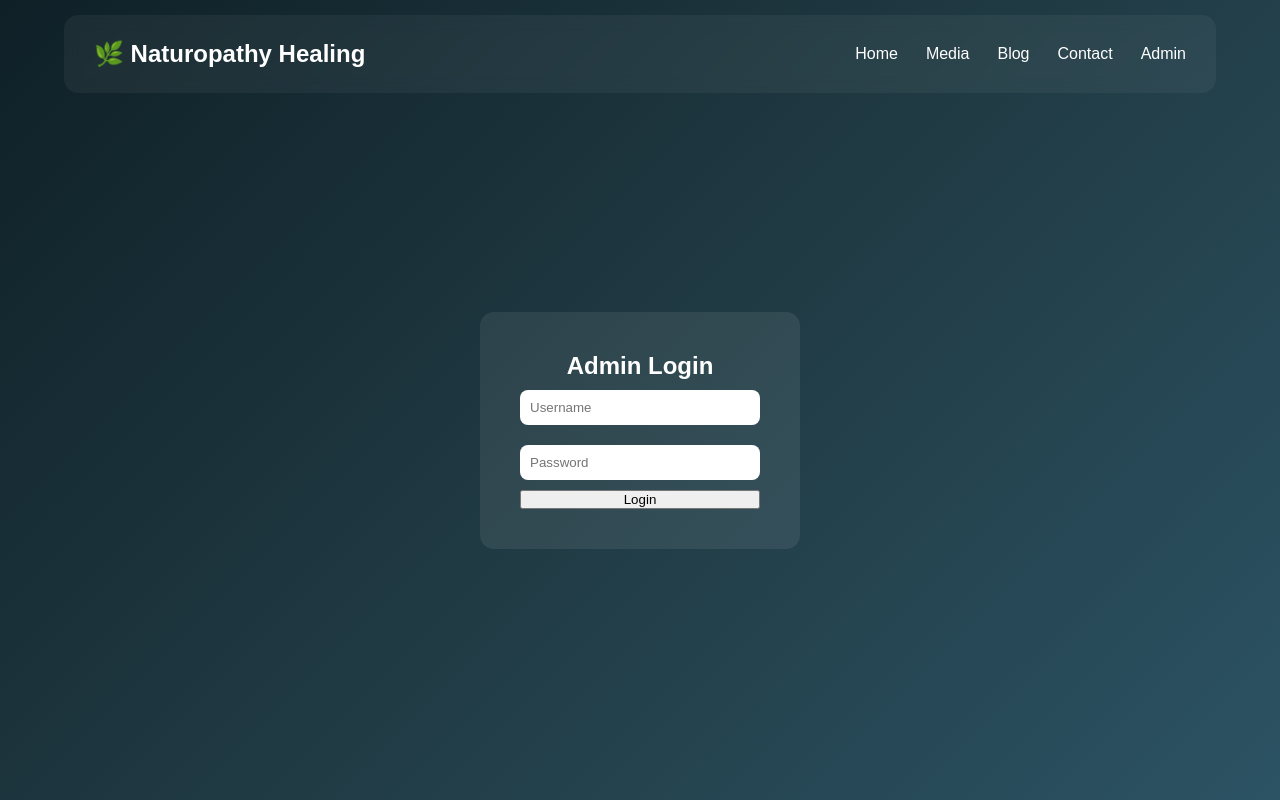
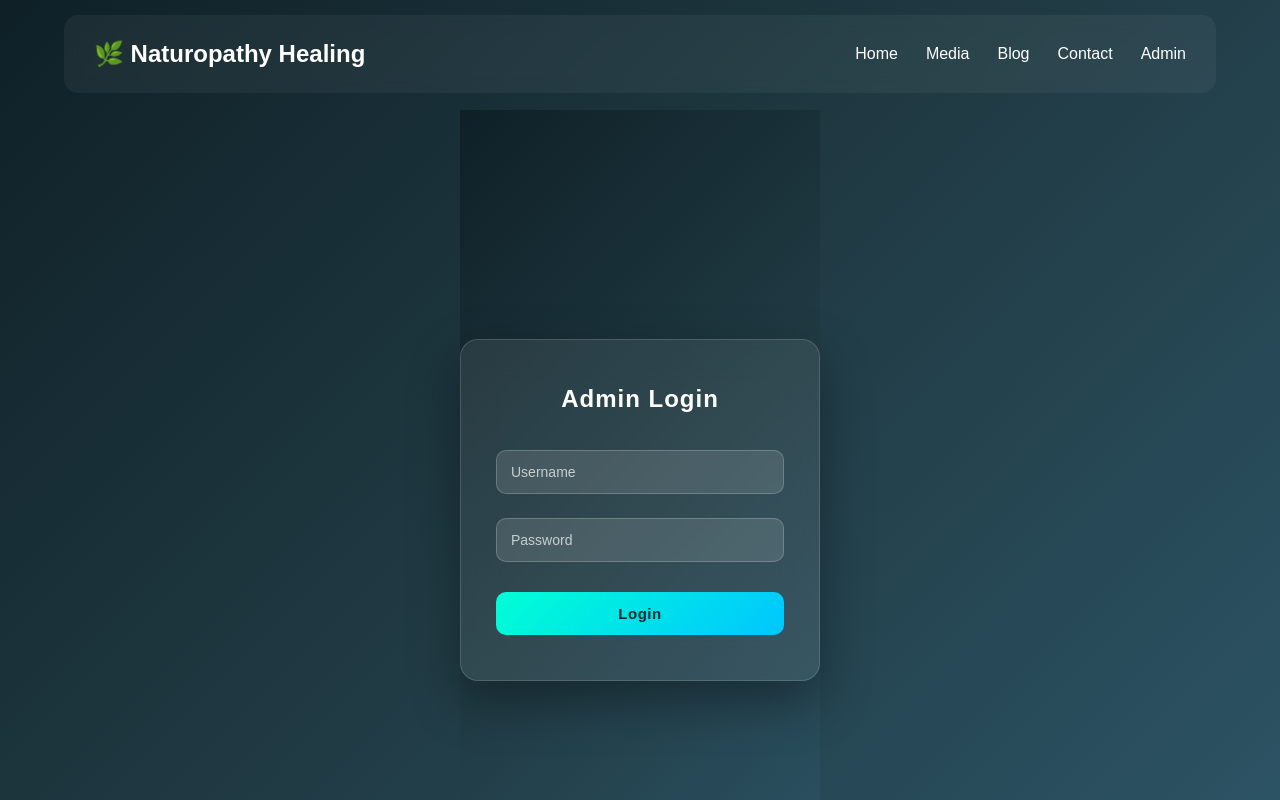
Before and after one commit to sunnycoding1519/Naturopathy, a React (Vite) app: page /login in a window 1280 px wide. Built offline with nearby package versions, Linux system fonts and the light colour scheme.

Commit message:
login face update

```diff
--- a/src/pages/Login.css
+++ b/src/pages/Login.css
@@ -1,26 +1,140 @@
+/* =========================
+   LOGIN PAGE - MODERN UI
+========================= */
+
 .login-container{
-  height:80vh;
+  height:100vh;
   display:flex;
   justify-content:center;
   align-items:center;
+
+  /* Gradient Background */
+  background: linear-gradient(
+    135deg,
+    #0f2027,
+    #203a43,
+    #2c5364
+  );
+
+  font-family: "Poppins", sans-serif;
 }
 
+
+/* =========================
+   LOGIN BOX
+========================= */
+
 .login-box{
-  background:rgba(255,255,255,0.08);
-  padding:40px;
-  border-radius:14px;
-  width:320px;
+  width:360px;
+  padding:45px 35px;
+
+  border-radius:18px;
+
+  /* Glass Effect */
+  background: rgba(255,255,255,0.08);
+  backdrop-filter: blur(18px);
+  -webkit-backdrop-filter: blur(18px);
+
+  border:1px solid rgba(255,255,255,0.15);
+
+  box-shadow:
+    0 20px 50px rgba(0,0,0,0.35);
+
   text-align:center;
+
+  animation: fadeIn 0.6s ease;
 }
+
+.login-box h2{
+  color:#fff;
+  margin-bottom:25px;
+  font-weight:600;
+  letter-spacing:1px;
+}
+
+
+/* =========================
+   INPUTS
+========================= */
 
 .login-box input{
   width:100%;
-  margin:10px 0;
-  padding:10px;
-  border:none;
-  border-radius:8px;
+  margin:12px 0;
+  padding:13px 14px;
+
+  border-radius:10px;
+  border:1px solid rgba(255,255,255,0.2);
+
+  background: rgba(255,255,255,0.12);
+  color:#fff;
+
+  outline:none;
+  font-size:14px;
+
+  transition:0.3s;
 }
+
+.login-box input::placeholder{
+  color:rgba(255,255,255,0.7);
+}
+
+.login-box input:focus{
+  border-color:#00ffd5;
+  box-shadow:0 0 12px rgba(0,255,213,0.4);
+  background: rgba(255,255,255,0.18);
+}
+
+
+/* =========================
+   BUTTON
+========================= */
 
 .login-box button{
   width:100%;
+  margin-top:18px;
+  padding:13px;
+
+  border:none;
+  border-radius:10px;
+
+  font-size:15px;
+  font-weight:600;
+  letter-spacing:.5px;
+
+  cursor:pointer;
+
+  color:#002b2b;
+
+  background: linear-gradient(
+    135deg,
+    #00ffd5,
+    #00c6ff
+  );
+
+  transition:0.3s ease;
 }
+
+.login-box button:hover{
+  transform:translateY(-2px);
+  box-shadow:0 10px 25px rgba(0,255,213,0.4);
+}
+
+.login-box button:active{
+  transform:scale(0.97);
+}
+
+
+/* =========================
+   ANIMATION
+========================= */
+
+@keyframes fadeIn{
+  from{
+    opacity:0;
+    transform:translateY(30px);
+  }
+  to{
+    opacity:1;
+    transform:translateY(0);
+  }
+}
```
